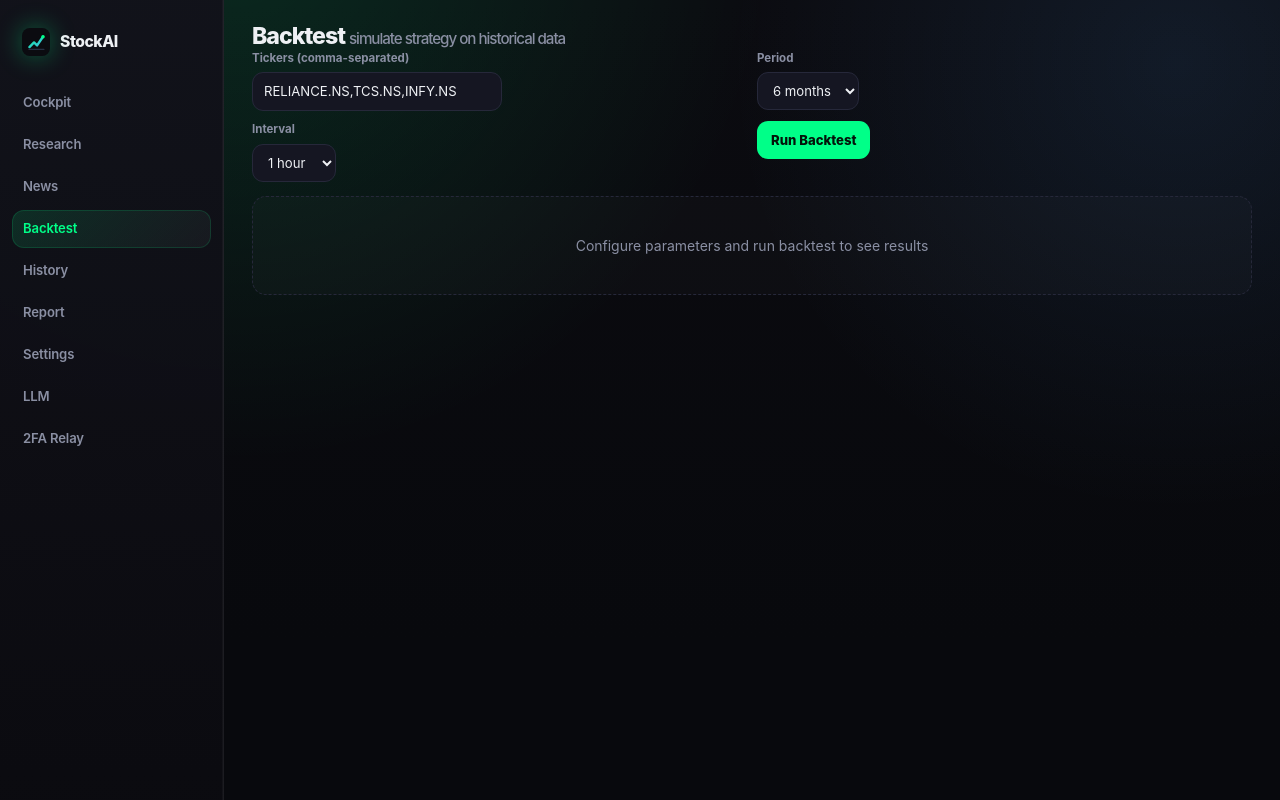
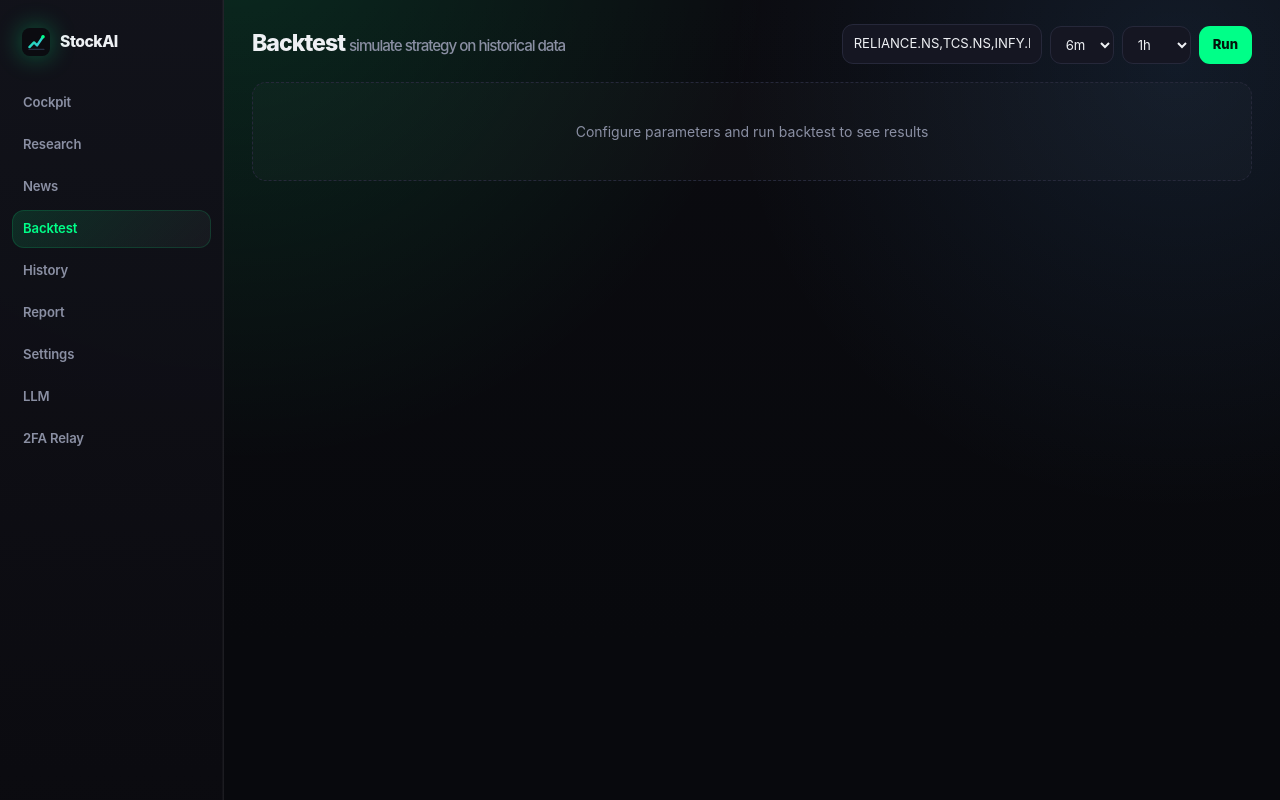
Before and after one commit to UmairBaig8/StockAI, a FastAPI app: page /backtest in a window 1280 px wide. Run offline with FastAPI, Linux system fonts and the light colour scheme; data that the repository does not hold is empty; parts of the project's set-up code (start-up, migrations or seed data) failed here and were passed over.

Commit message:
fix: backtest — header toolbar layout matching news/research

```diff
--- a/app/templates/backtest.html
+++ b/app/templates/backtest.html
@@ -1,11 +1,13 @@
 {% block content %}
-<h1>Backtest <span class="muted">simulate strategy on historical data</span></h1>
-<div class="form-row">
-  <div><label for="tickers">Tickers (comma-separated)</label><input type="text" id="tickers" value="RELIANCE.NS,TCS.NS,INFY.NS" style="width:250px"></div>
-  <div><label for="period">Period</label><select id="period"><option value="3mo">3 months</option><option value="6mo" selected>6 months</option><option value="1y">1 year</option><option value="2y">2 years</option></select></div>
-  <div><label for="interval">Interval</label><select id="interval"><option value="1h" selected>1 hour</option><option value="1d">1 day</option><option value="15m">15 min</option></select></div>
-  <div><button onclick="runBacktest()">Run Backtest</button></div>
-</div>
+<header>
+  <h1>Backtest <span class="muted">simulate strategy on historical data</span></h1>
+  <div style="display:flex;gap:8px;align-items:flex-end;flex-wrap:wrap">
+    <div><input type="text" id="tickers" value="RELIANCE.NS,TCS.NS,INFY.NS" style="width:200px" placeholder="Tickers"></div>
+    <div><select id="period"><option value="3mo">3m</option><option value="6mo" selected>6m</option><option value="1y">1y</option><option value="2y">2y</option></select></div>
+    <div><select id="interval"><option value="1h" selected>1h</option><option value="1d">1d</option><option value="15m">15m</option></select></div>
+    <button onclick="runBacktest()">Run</button>
+  </div>
+</header>
 <div id="results"><div class="loading">Configure parameters and run backtest to see results</div></div>
 {% endblock %}
 <script>
```
